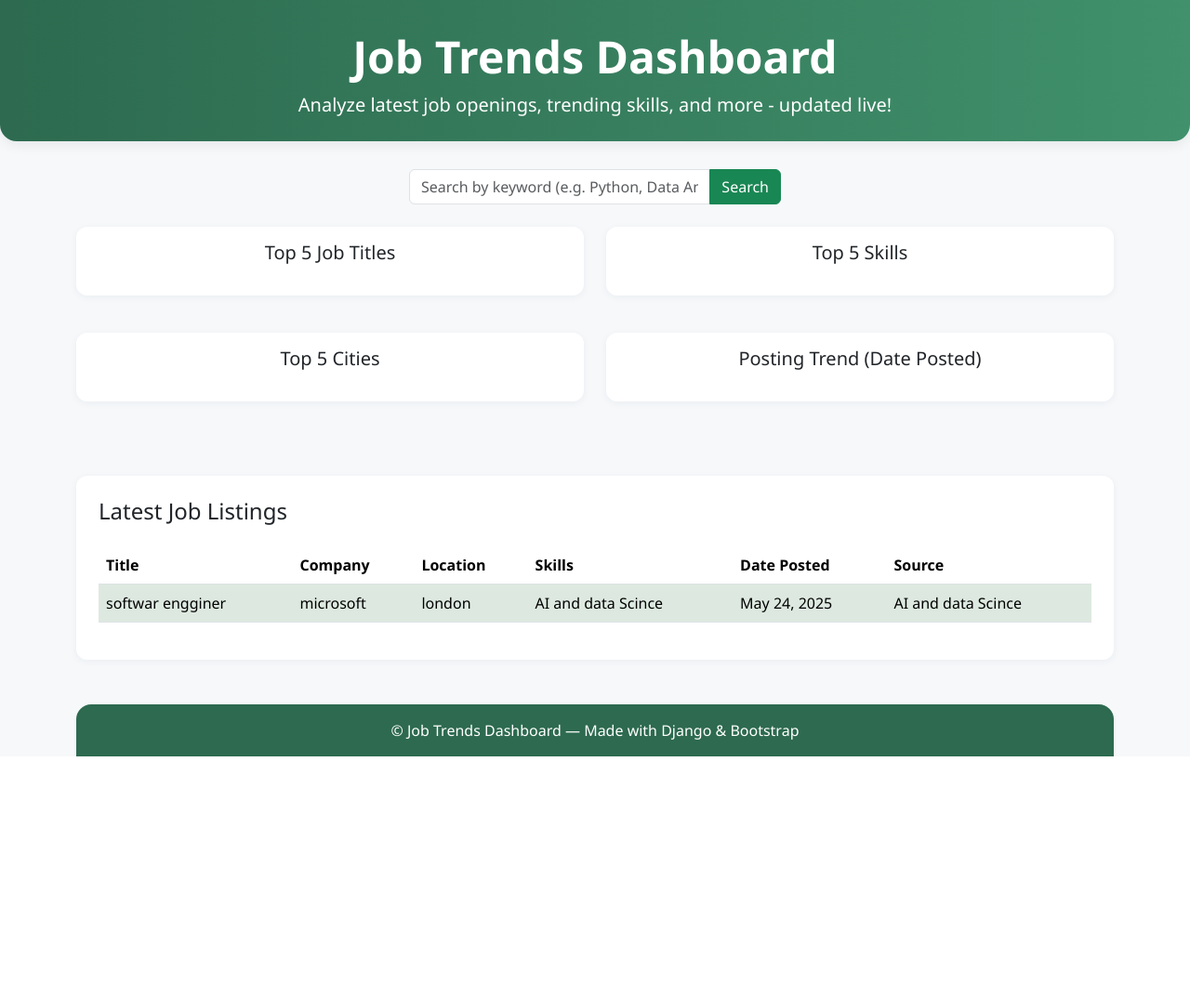
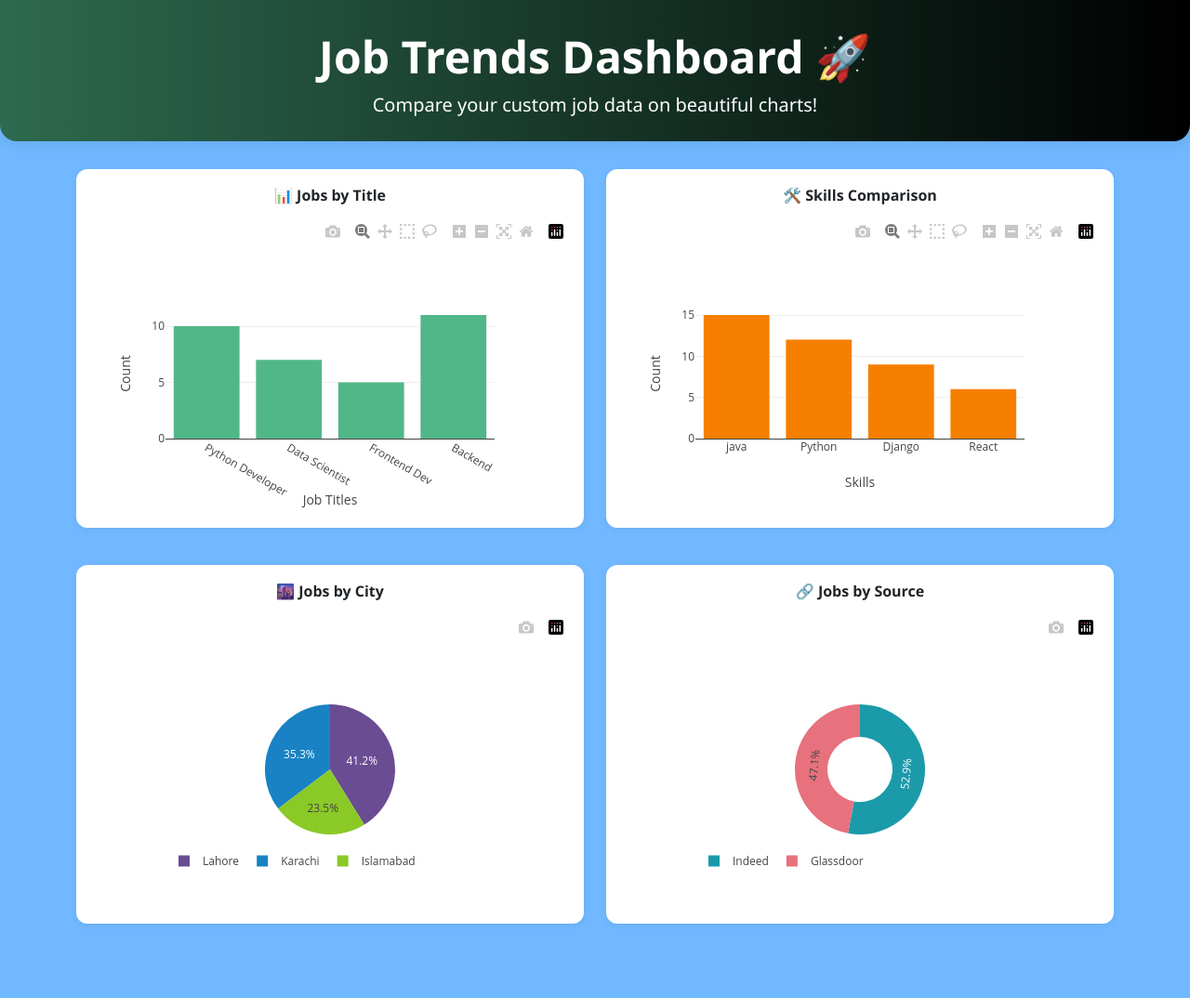
Before and after one commit to mfurqaniftikhar/muhammad-furqa, a Django app: page / in a window 1280 px wide. Shown: the whole page at 93% size. Before the commit the page ends 814 px from the top, so only its background shows below. Run offline with Django 5.2, Linux system fonts and the light colour scheme; data comes from the database, SQL or seed files in the repository; both versions use the stored data as it was after the commit; some libraries are stand-ins or nearby versions.

Commit message:
Add files via upload

```diff
--- a/job_analyzer/jobs/templates/jobs/dashboard.html
+++ b/job_analyzer/jobs/templates/jobs/dashboard.html
@@ -3,143 +3,89 @@
 <head>
     <meta charset="UTF-8">
     <title>Job Trends Dashboard</title>
-    <!-- Bootstrap 5 CDN for modern design -->
     <link href="https://cdn.jsdelivr.net/npm/bootstrap@5.3.3/dist/css/bootstrap.min.css" rel="stylesheet">
+    <script src="https://cdn.plot.ly/plotly-latest.min.js"></script>
     <style>
-        body {
-            background: #f6f8fa;
-            font-family: 'Segoe UI', Arial, sans-serif;
-        }
-        .dashboard-header {
-            background: linear-gradient(90deg, #2d6a4f 0%, #40916c 100%);
-            color: #fff;
-            padding: 32px 0 24px 0;
-            text-align: center;
-            margin-bottom: 30px;
-            border-radius: 0 0 18px 18px;
-            box-shadow: 0 4px 14px rgba(0,0,0,0.07);
-        }
-        .search-bar {
-            max-width: 400px;
-            margin: 0 auto 30px auto;
-        }
-        .card {
-            box-shadow: 0 2px 8px rgba(44,62,80,0.05);
-            border: none;
-            border-radius: 12px;
-            margin-bottom: 24px;
-        }
-        .charts-row {
-            margin-bottom: 40px;
-        }
-        th {
-            background: #52b788;
-            color: #fff;
-        }
-        .table-striped>tbody>tr:nth-of-type(odd)>* {
-            background-color: #e9f5ec;
-        }
-        .table-striped>tbody>tr:nth-of-type(even)>* {
-            background-color: #f6f8fa;
-        }
-        .table th, .table td {
-            vertical-align: middle;
-        }
-        .chart-title {
-            text-align: center;
-            margin-bottom: 10px;
-        }
-        .footer {
-            margin-top: 40px;
-            padding: 16px 0;
-            background: #2d6a4f;
-            color: #fff;
-            text-align: center;
-            border-radius: 16px 16px 0 0;
-        }
+        body { background:rgb(112, 184, 255); font-family: 'Segoe UI', Arial, sans-serif; }
+        .dashboard-header { background: linear-gradient(90deg, #2d6a4f 0%, #000 100%); color: #fff; padding: 32px 0 24px 0; text-align: center; margin-bottom: 30px; border-radius: 0 0 18px 18px; box-shadow: 0 4px 14px rgba(0,0,0,0.07); }
+        .charts-row { margin-bottom: 40px; }
+        .card { box-shadow: 0 2px 8px rgba(4, 4, 4, 0.05); border: none; border-radius: 12px; margin-bottom: 24px; }
+        .chart-title { text-align: center; margin-bottom: 10px; font-weight: 600; }
     </style>
 </head>
 <body>
     <div class="dashboard-header">
-        <h1 class="display-5 fw-bold mb-2">Job Trends Dashboard</h1>
-        <p class="lead mb-0">Analyze latest job openings, trending skills, and more - updated live!</p>
+        <h1 class="display-5 fw-bold mb-2">Job Trends Dashboard 🚀</h1>
+        <p class="lead mb-0">Compare your custom job data on beautiful charts!</p>
     </div>
     <div class="container">
-
-        <!-- Search Bar -->
-        <form method="get" class="search-bar mb-4">
-            <div class="input-group">
-                <input type="text" class="form-control" name="keyword" placeholder="Search by keyword (e.g. Python, Data Analyst)" value="{{ keyword }}">
-                <button class="btn btn-success" type="submit">Search</button>
-            </div>
-        </form>
-
-        <!-- Charts Section -->
         <div class="row charts-row">
             <div class="col-lg-6 mb-3">
                 <div class="card p-3">
-                    <div class="chart-title"><h5>Top 5 Job Titles</h5></div>
-                    {{ charts.title_chart|safe }}
+                    <div class="chart-title">📊 Jobs by Title</div>
+                    <div id="jobs-title-chart" style="height:320px;"></div>
                 </div>
             </div>
             <div class="col-lg-6 mb-3">
                 <div class="card p-3">
-                    <div class="chart-title"><h5>Top 5 Skills</h5></div>
-                    {{ charts.skills_chart|safe }}
+                    <div class="chart-title">🛠️ Skills Comparison</div>
+                    <div id="skills-chart" style="height:320px;"></div>
                 </div>
             </div>
             <div class="col-lg-6 mb-3">
                 <div class="card p-3">
-                    <div class="chart-title"><h5>Top 5 Cities</h5></div>
-                    {{ charts.city_chart|safe }}
+                    <div class="chart-title">🌆 Jobs by City</div>
+                    <div id="cities-chart" style="height:320px;"></div>
                 </div>
             </div>
             <div class="col-lg-6 mb-3">
                 <div class="card p-3">
-                    <div class="chart-title"><h5>Posting Trend (Date Posted)</h5></div>
-                    {{ charts.trend_chart|safe }}
+                    <div class="chart-title">🔗 Jobs by Source</div>
+                    <div id="sources-chart" style="height:320px;"></div>
                 </div>
             </div>
         </div>
+    </div>
+    <!-- Pass data to JS -->
+    <script>
+        // Data from Django context
+        const jobTitles = JSON.parse('{{ job_titles|escapejs }}');
+        const skills = JSON.parse('{{ skills|escapejs }}');
+        const cities = JSON.parse('{{ cities|escapejs }}');
+        const sources = JSON.parse('{{ sources|escapejs }}');
 
-        <!-- Jobs Table -->
-        <div class="card p-4">
-            <h4 class="mb-4">Latest Job Listings</h4>
-            <div class="table-responsive">
-                <table class="table table-striped align-middle">
-                    <thead>
-                        <tr>
-                            <th>Title</th>
-                            <th>Company</th>
-                            <th>Location</th>
-                            <th>Skills</th>
-                            <th>Date Posted</th>
-                            <th>Source</th>
-                        </tr>
-                    </thead>
-                    <tbody>
-                        {% for job in jobs %}
-                        <tr>
-                            <td>{{ job.title }}</td>
-                            <td>{{ job.company }}</td>
-                            <td>{{ job.location }}</td>
-                            <td>{{ job.skills }}</td>
-                            <td>{{ job.date_posted }}</td>
-                            <td>{{ job.source }}</td>
-                        </tr>
-                    {% empty %}
-                       <tr><td colspan="4">No jobs found.</td></tr>
-                    {% endfor %}
-                    </tbody>
-                </table>
-            </div>
-        </div>
+        // Jobs by Title Bar Chart
+        Plotly.newPlot('jobs-title-chart', [{
+            x: Object.keys(jobTitles),
+            y: Object.values(jobTitles),
+            type: 'bar',
+            marker: { color: '#52b788' }
+        }], { title: '', xaxis: {title: "Job Titles"}, yaxis:{title: "Count"} });
 
-        <div class="footer mt-5">
-            &copy; {{ now|date:"Y" }} Job Trends Dashboard &mdash; Made with Django & Bootstrap
-        </div>
-    </div>
-    <!-- Bootstrap JS (optional, for some components) -->
-    <script src="https://cdn.jsdelivr.net/npm/bootstrap@5.3.3/dist/js/bootstrap.bundle.min.js"></script>
+        // Skills Comparison Bar Chart
+        Plotly.newPlot('skills-chart', [{
+            x: Object.keys(skills),
+            y: Object.values(skills),
+            type: 'bar',
+            marker: { color: '#f77f00' }
+        }], { title: '', xaxis: {title: "Skills"}, yaxis:{title: "Count"} });
+
+        // Jobs by City Pie Chart
+        Plotly.newPlot('cities-chart', [{
+            labels: Object.keys(cities),
+            values: Object.values(cities),
+            type: 'pie',
+            marker: { colors: ['#6a4c93', '#1982c4', '#8ac926', '#ffca3a', '#ff595e'] }
+        }], { title: '', legend: {orientation: "h"} });
+
+        // Jobs by Source Doughnut Chart
+        Plotly.newPlot('sources-chart', [{
+            labels: Object.keys(sources),
+            values: Object.values(sources),
+            type: 'pie',
+            hole: .5,
+            marker: { colors: ['#1b9aaa', '#e7717d'] }
+        }], { title: '', legend: {orientation: "h"} });
+    </script>
 </body>
 </html>
--- a/job_analyzer/jobs/views.py
+++ b/job_analyzer/jobs/views.py
@@ -1,8 +1,17 @@
-# jobs/views.py
-
+import json
 from django.shortcuts import render
-from .models import Job
 
 def dashboard(request):
-    jobs = Job.objects.all().order_by('-date_posted')[:200]
-    return render(request, "jobs/dashboard.html", {"jobs": jobs})
+    # Example data (replace with your querysets)
+    job_titles = {'Python Developer': 10, 'Data Scientist': 7, 'Frontend Dev': 5,'Backend':11}
+    skills = {'java':15,'Python': 12, 'Django': 9, 'React': 6}
+    cities = {'Lahore': 7, 'Karachi': 6, 'Islamabad': 4}
+    sources = {'Indeed': 9, 'Glassdoor': 8}
+
+    context = {
+        'job_titles': json.dumps(job_titles),
+        'skills': json.dumps(skills),
+        'cities': json.dumps(cities),
+        'sources': json.dumps(sources),
+    }
+    return render(request, "jobs/dashboard.html", context)
```
Also changed, not shown: job_analyzer/db.sqlite3.
